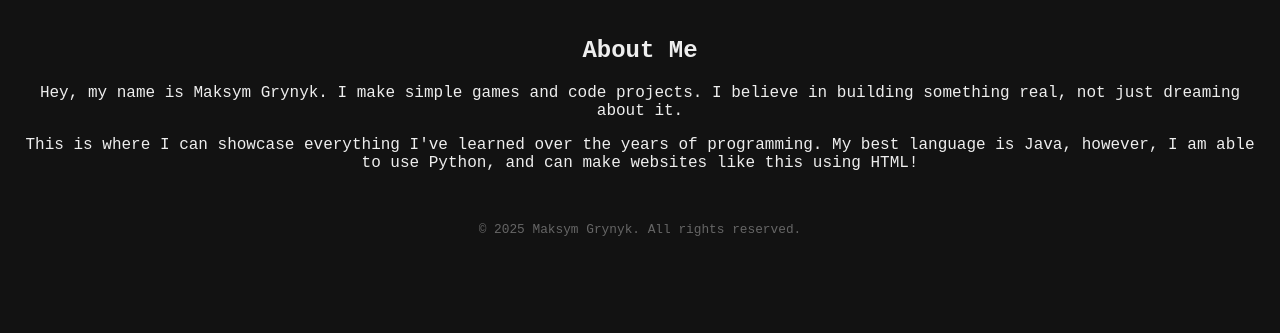
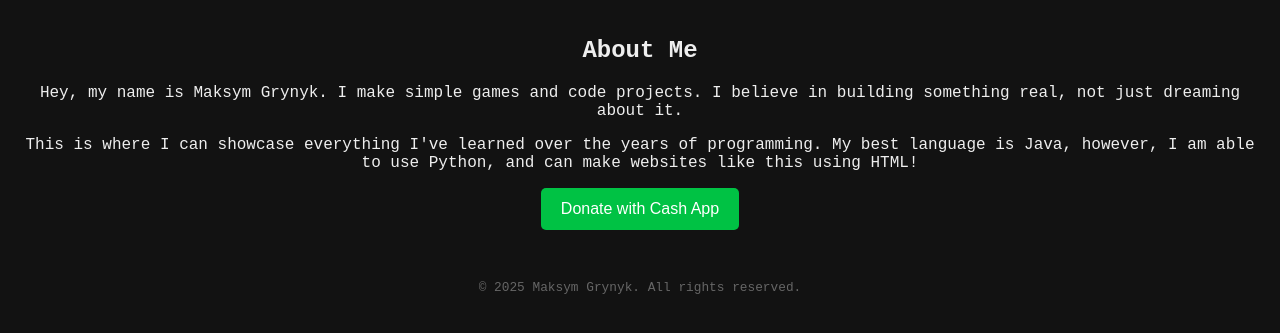
Before and after one commit to GMaksymT4/GitHubTest, a plain HTML site: page index.html in a window 1280 px wide. Shown: the part 121-454 px from the top of the page. Drawn offline with Linux system fonts and the light colour scheme.

Commit message:
Update index.html

```diff
--- a/index.html
+++ b/index.html
@@ -20,7 +20,21 @@
             <h2>About Me</h2>
             <p>Hey, my name is Maksym Grynyk. I make simple games and code projects. I believe in building something real, not just dreaming about it.<br></p>
             <p>This is where I can showcase everything I've learned over the years of programming. My best language is Java, however, I am able to use Python, and can make websites like this using HTML!</p>
-    </a>
+    <a href="https://cash.app/$MaksymGrynyk" target="_blank" style="text-decoration: none;">
+  <button style="
+    background-color: #00C244;
+    color: white;
+    border: none;
+    padding: 12px 20px;
+    font-size: 16px;
+    border-radius: 5px;
+    cursor: pointer;
+  ">
+    Donate with Cash App
+  </button>
+</a>
+
+        </a>
         </section>
     </main>
     <footer>
```
